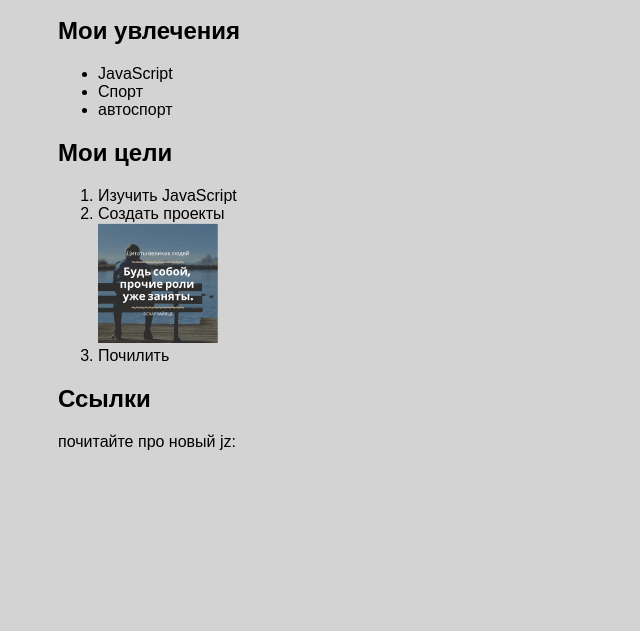
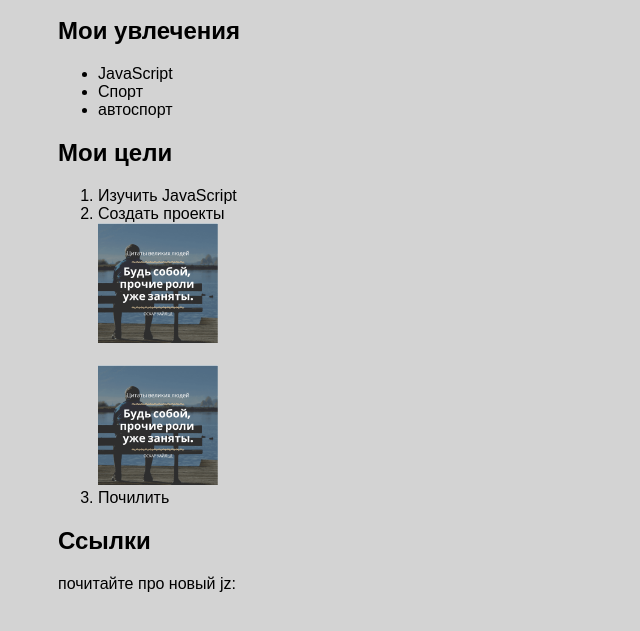
Before and after one commit to foxy-ux/my-first-project, a plain HTML site: page index.html in a window 1280 px wide. Shown: the part 169-800 px from the top of the page, without its empty margins (182-822 px from the left). Drawn offline with Linux system fonts and the light colour scheme.

Commit message:
Update index.html

```diff
--- a/index.html
+++ b/index.html
@@ -40,6 +40,7 @@
         <ol>
             <li>Изучить JavaScript</li>
             <li>Создать проекты <a href="index1.html" target="_blank"><br><img src='cc.png' alt='' width='120' title></a></li>
+             <a href="zvezd.html" target="_blank"><br><img src='cc.png' alt='' width='120' title></a></li>
             <li>Почилить</li>
         </ol>
     </div>
@@ -63,4 +64,5 @@
 
     </script>
 </body>
+
 </html>
```
